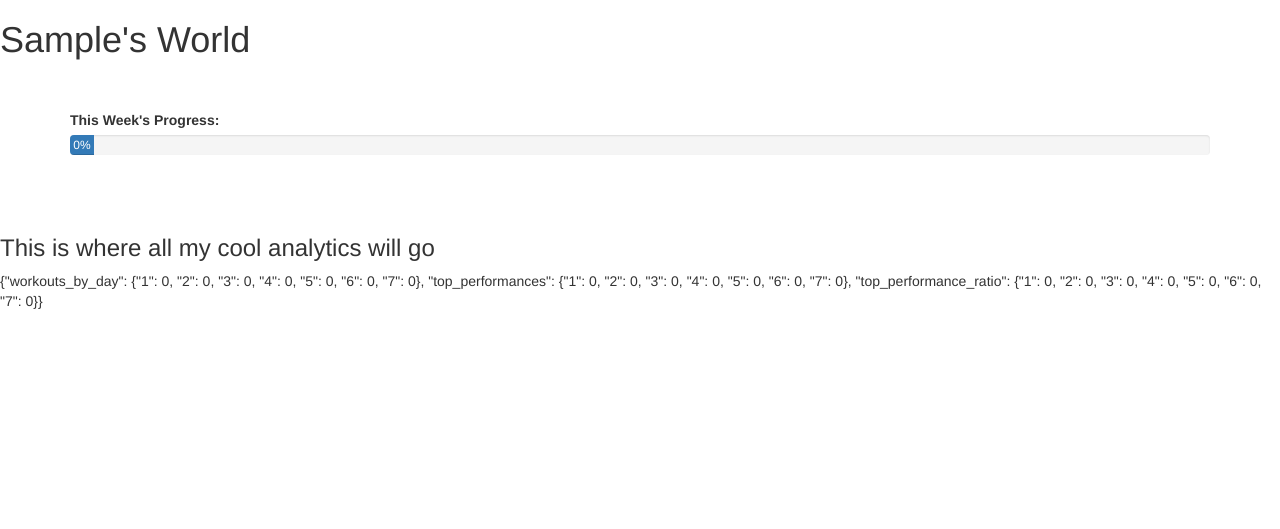
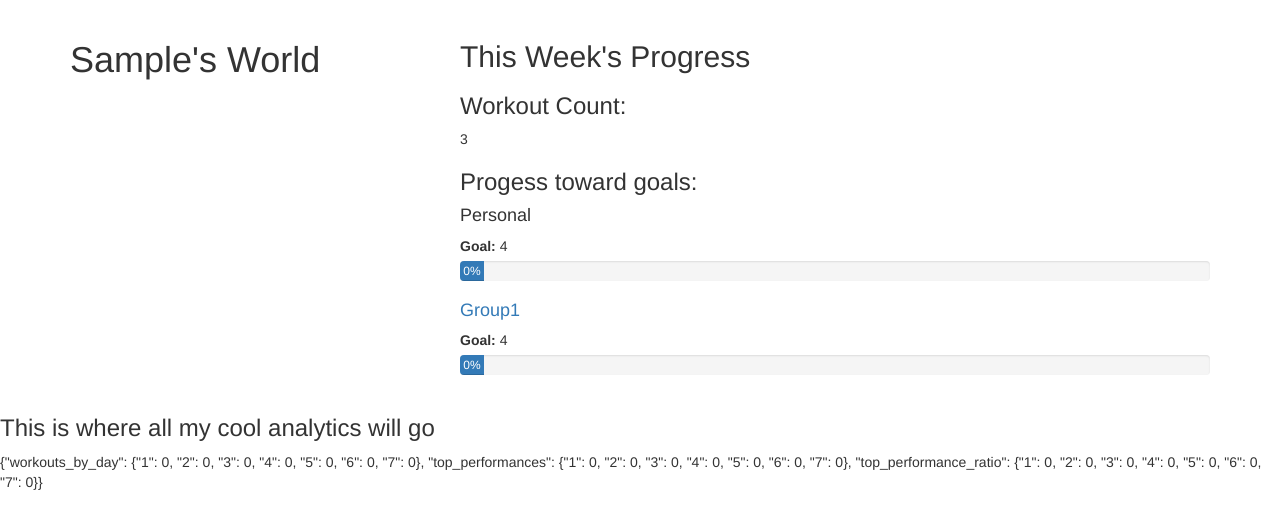
Before and after one commit to mlburgos/GoTeamGo, a Flask app: page /users/1 in a window 1280 px wide. Shown: the part 52-581 px from the top of the page. Run offline with Flask 2, Linux system fonts and the light colour scheme; the visitor is signed in with stand-in values (Sample User, id 1); data comes from the database, SQL or seed files in the repository; data that the repository does not hold is empty; some libraries are stand-ins or nearby versions.

Commit message:
Templates: built status bars and worked on page configuration.

```diff
--- a/server.py
+++ b/server.py
@@ -173,12 +173,17 @@ def user_profile(user_id):
     # 3) top_performance_ratio
     performance_by_day = best_day(user_id)
 
+    groups = [(1, "Group1", 4)]
+
     print performance_by_day
 
     return render_template("user-profile.html",
                            user_photo=user_photo,
                            first_name=first_name,
                            performance_by_day=json.dumps(performance_by_day),
+                           workout_count=3,
+                           personal_goal=4,
+                           groups=groups,
                            )
 
 
--- a/templates/user-profile.html
+++ b/templates/user-profile.html
@@ -1,30 +1,55 @@
 {% extends 'base.html' %}
 {% block content %}
 
-<div class="" style="width:40%;">
-<div>
+
+<!-- style="width:40%;" -->
+<div class="container" >
+  <div class="row">
+    <div class="col-xs-4">
+      <!-- <div> -->
         <h1>{{ first_name }}'s World</h1>
-</div>
+      <!-- </div> -->
+      <!-- <div> -->
         <img src="{{ user_photo }}">
+      <!-- </div> -->
+    </div> <!-- heading and user_photo -->
 
-</div> <!-- heading and user_photo -->
+    <div class="col-xs-8">
+      <h2>This Week's Progress</h2>
+      <h3>Workout Count:</h3>
+      {{ workout_count }}
       <br>
-<!-- I want to put this in line with the name and photo -->
-<div class="container">
-  <label>This Week's Progress:</label>
+      <h3>Progess toward goals:</h3>
+      <h4>Personal</h4>
+      <label>Goal:</label>
+      {{ personal_goal }}
       <div class="progress">
         <div class="progress-bar" role="progressbar" aria-valuenow="0" aria-valuemin="0" aria-valuemax="100" style="min-width: 2em;">
           0%
         </div>
       </div>
+
+      {% for group_id, group_name, group_goal in groups %}
+      <h4><a href="/groups/{{ group_id }}">{{ group_name }}</a></h4>
+      <label>Goal:</label>
+      {{ group_goal }}
+      <div class="progress">
+        <div class="progress-bar" role="progressbar" aria-valuenow="0" aria-valuemin="0" aria-valuemax="100" style="min-width: 2em;">
+          0%
+        </div>
+      </div>
+      {% endfor %}
     </div>
     <br>
     <br>
+
+  </div>
+</div>
+
   <div id="analytics">
     <h3>This is where all my cool analytics will go</h3>
     <div id="best-day-to-workout">
       {{ performance_by_day }}
     </div>
   </div>
-
 {% endblock %}
```
Also changed, not shown: templates/my-friends.html (+28 -0 lines). Lines whose indentation alone changed are shown as unchanged.
